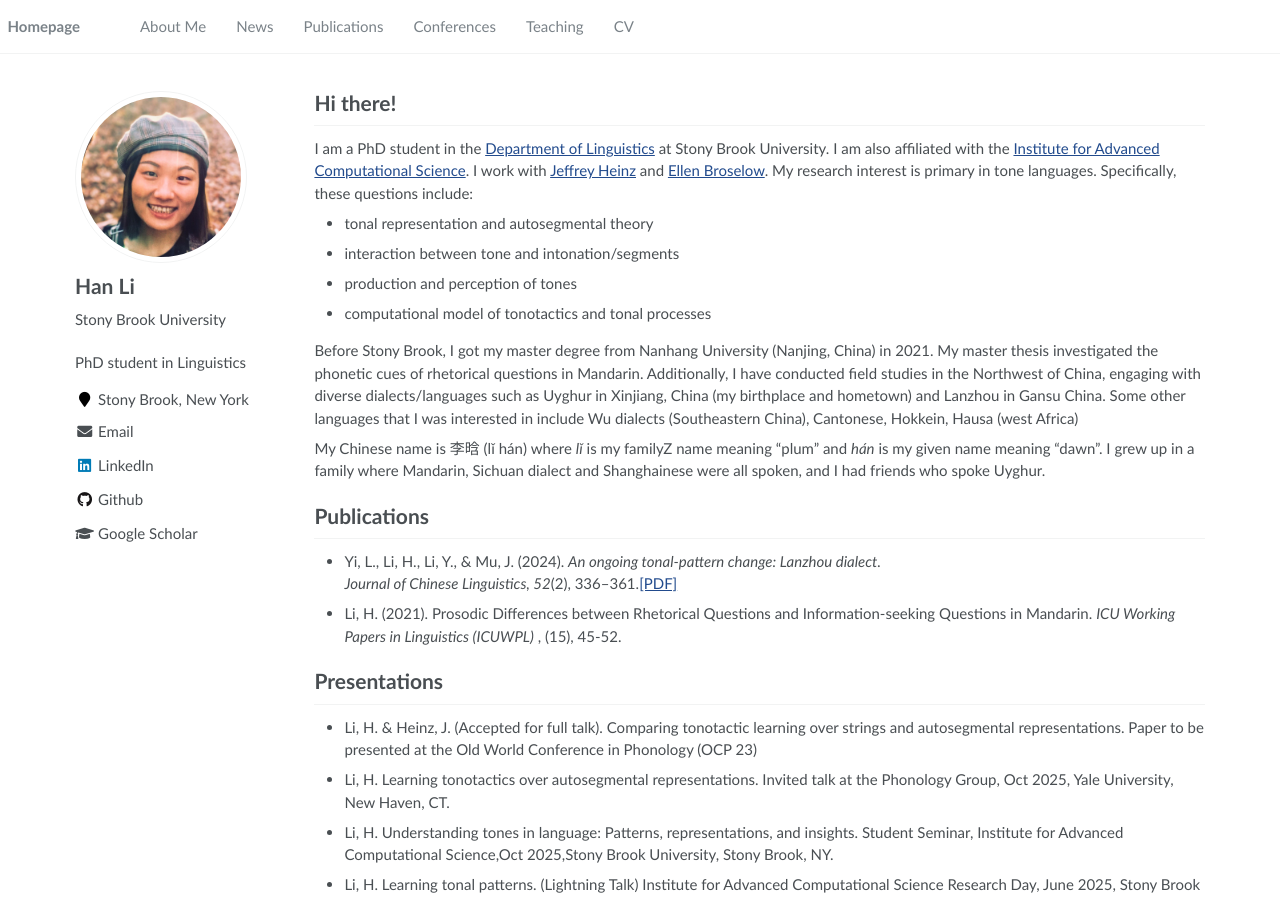
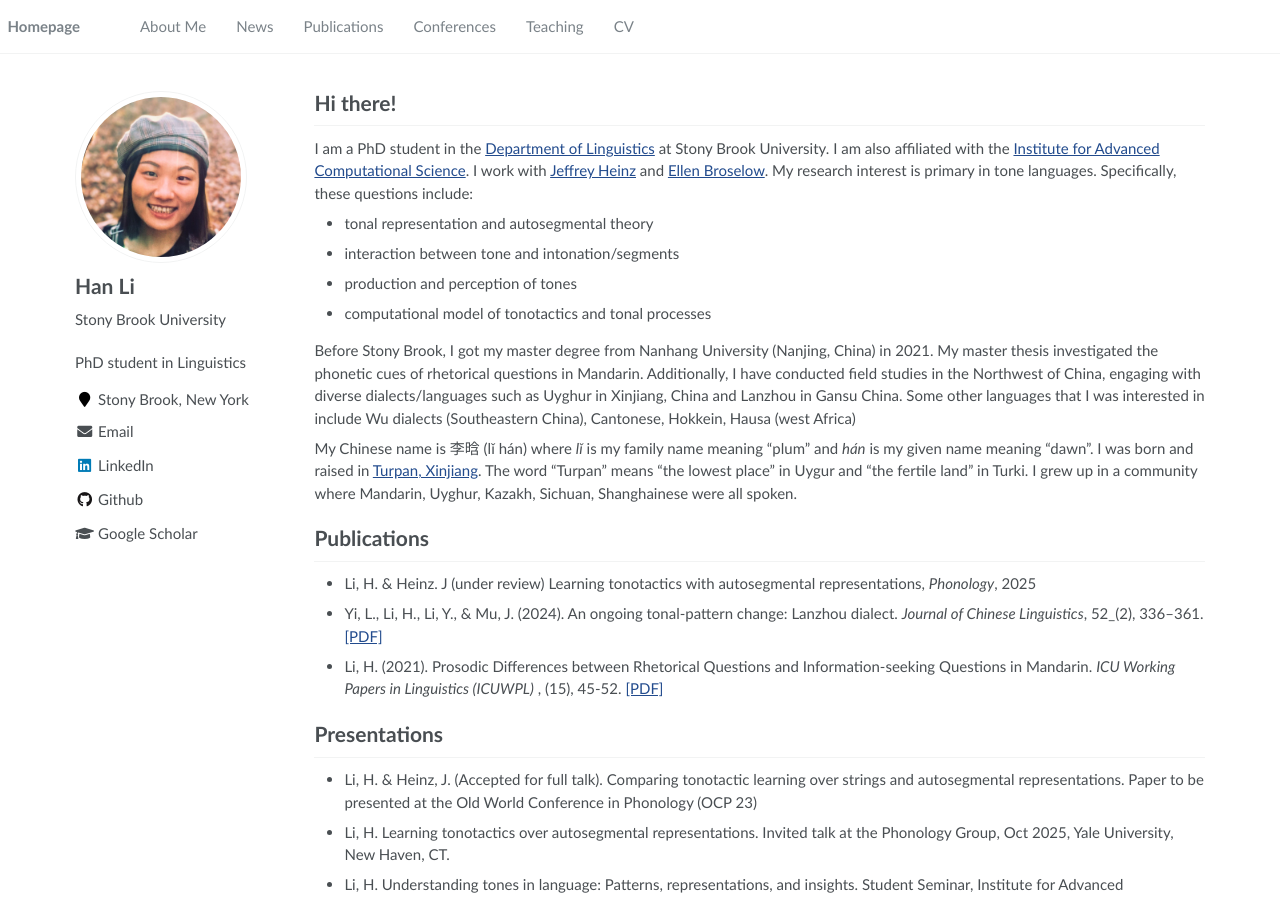
Before and after one commit to lihan829/lihan829.github.io, a Jekyll site: the page built from _pages/about.md, in a window 1280 px wide and 900 px high. Built offline with Jekyll 4.4.1, drawn with Linux system fonts in a browser that asks for light colours.

Commit message:
update cite

```diff
--- a/_pages/about.md
+++ b/_pages/about.md
@@ -25,17 +25,18 @@ I am a PhD student in the [Department of Linguistics](https://www.linguistics.st
 - production and perception of tones
 - computational model of tonotactics and tonal processes
 
-Before Stony Brook, I got my master degree from Nanhang University (Nanjing, China) in 2021. My master thesis investigated the phonetic cues of rhetorical questions in Mandarin. Additionally, I have conducted field studies in the Northwest of China, engaging with diverse dialects/languages such as Uyghur in Xinjiang, China (my birthplace and hometown) and Lanzhou in Gansu China. Some other languages that I was interested in include Wu dialects (Southeastern China), Cantonese, Hokkein, Hausa (west Africa)
+Before Stony Brook, I got my master degree from Nanhang University (Nanjing, China) in 2021. My master thesis investigated the phonetic cues of rhetorical questions in Mandarin. Additionally, I have conducted field studies in the Northwest of China, engaging with diverse dialects/languages such as Uyghur in Xinjiang, China and Lanzhou in Gansu China. Some other languages that I was interested in include Wu dialects (Southeastern China), Cantonese, Hokkein, Hausa (west Africa)
 
-My Chinese name is 李晗 (lǐ hán) where *lǐ* is my familyZ name meaning "plum" and *hán* is my given name meaning "dawn". I grew up in a family where Mandarin, Sichuan dialect and Shanghainese were all spoken, and I had friends who spoke Uyghur.
+My Chinese name is 李晗 (lǐ hán) where *lǐ* is my family name meaning "plum" and *hán* is my given name meaning "dawn". I was born and raised in [Turpan, Xinjiang](https://en.wikipedia.org/wiki/Turpan). The word "Turpan" means "the lowest place" in Uygur and "the fertile land" in Turki. I grew up in a community where Mandarin, Uyghur, Kazakh, Sichuan, Shanghainese were all spoken.
 
 
 # Publications
+- Li, H. & Heinz. J (under review) Learning tonotactics with autosegmental representations, *Phonology*, 2025
 
-- Yi, L., Li, H., Li, Y., & Mu, J. (2024). *An ongoing tonal-pattern change: Lanzhou dialect.*
-_Journal of Chinese Linguistics, 52_(2), 336–361.[[PDF]](./papers/lanzhou_tone.pdf)
+- Yi, L., Li, H., Li, Y., & Mu, J. (2024). An ongoing tonal-pattern change: Lanzhou dialect. *Journal of Chinese Linguistics*, 52_(2), 336–361.[[PDF]](./papers/lanzhou_tone.pdf)
 
-- Li, H. (2021). Prosodic Differences between Rhetorical Questions and Information-seeking Questions in Mandarin.  *ICU Working Papers in Linguistics (ICUWPL)* , (15), 45-52.
+- Li, H. (2021). Prosodic Differences between Rhetorical Questions and Information-seeking Questions in Mandarin.  *ICU Working Papers in Linguistics (ICUWPL)* , (15), 45-52. [[PDF]](./papers/rhetoric.pdf)
+
 
 # Presentations
 
```
Also changed, not shown: 1 other file.
